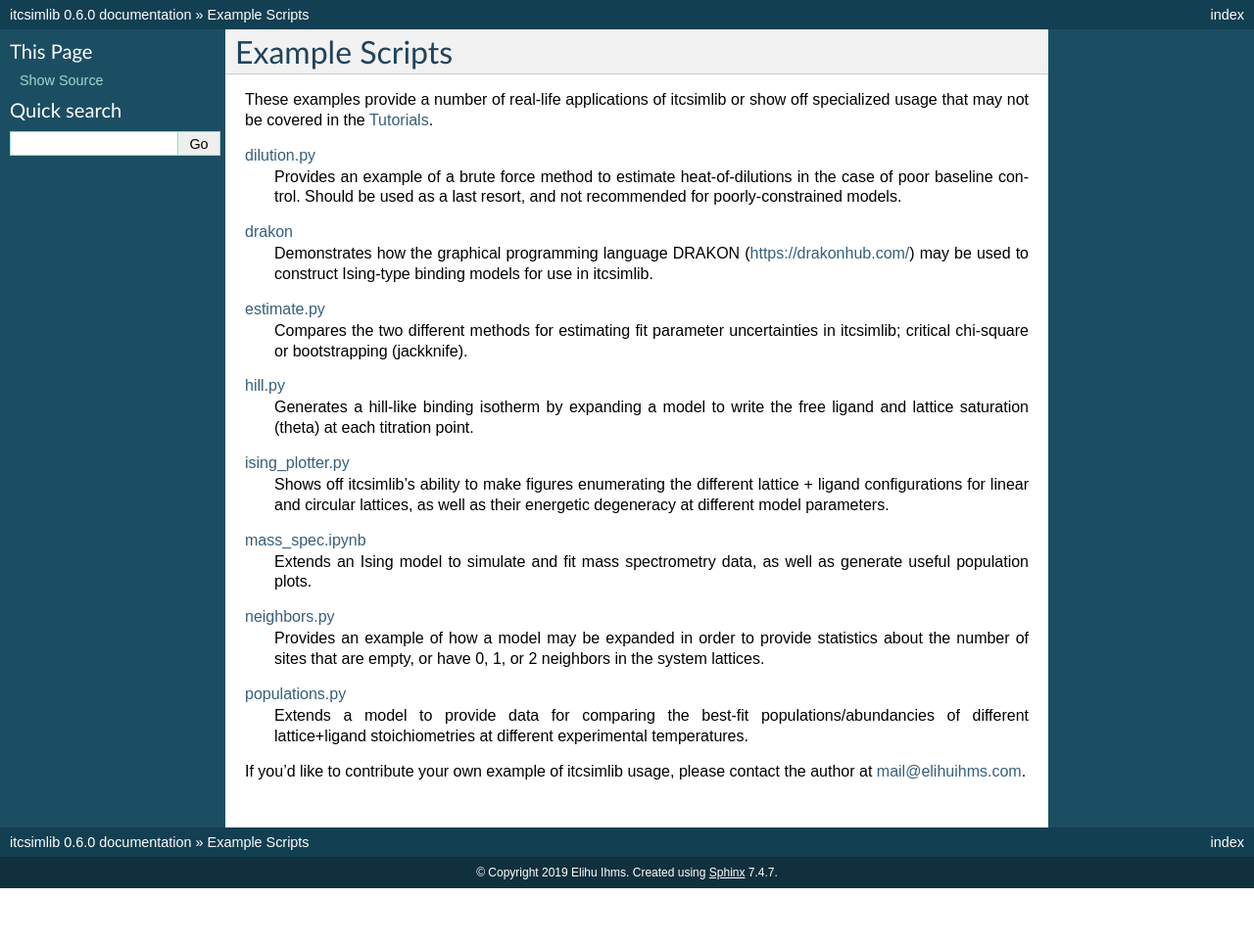
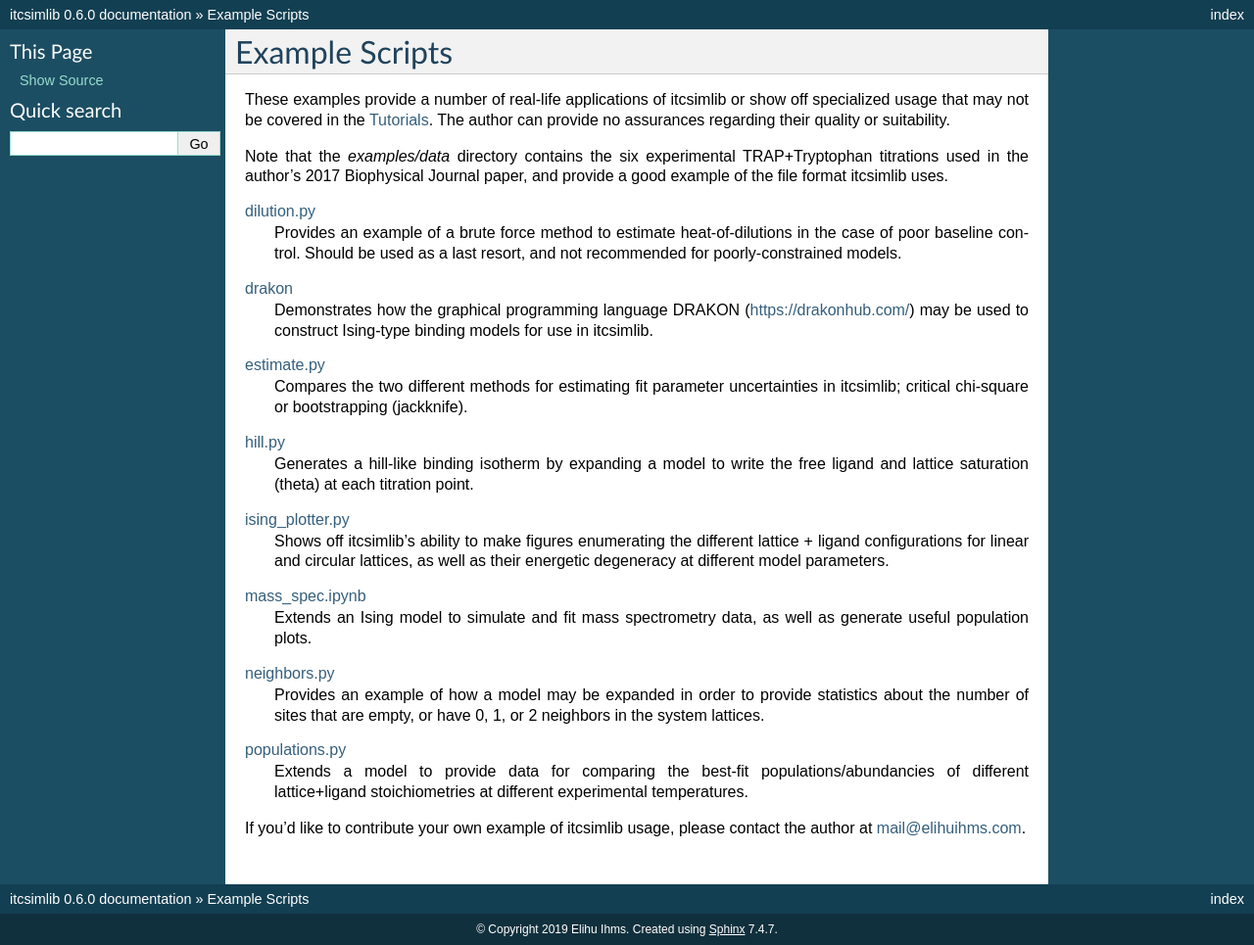
Before and after one commit to elihuihms/itcsimlib, a Sphinx documentation site: the page built from docs/examples.rst, in a window 1280 px wide. Shown: the whole page at 98% size. Built offline with Sphinx 7.4.7, drawn with Linux system fonts in a browser that asks for light colours; before the commit the page ends 907 px from its top, so only the background shows below that.

Commit message:
Documentation update

```diff
--- a/docs/conf.py
+++ b/docs/conf.py
@@ -94,7 +94,7 @@ html_theme = 'classic'
 # Add any paths that contain custom static files (such as style sheets) here,
 # relative to this directory. They are copied after the builtin static files,
 # so a file named "default.css" will overwrite the builtin "default.css".
-html_static_path = ['_static']
+html_static_path = ['./']
 
 # Custom sidebar templates, must be a dictionary that maps document names
 # to template names.
--- a/docs/examples.rst
+++ b/docs/examples.rst
@@ -5,7 +5,9 @@
 Example Scripts
 ---------------
 
-These examples provide a number of real-life applications of itcsimlib or show off specialized usage that may not be covered in the :ref:`itcsimlib-tutorial`.
+These examples provide a number of real-life applications of itcsimlib or show off specialized usage that may not be covered in the :ref:`itcsimlib-tutorial`. The author can provide no assurances regarding their quality or suitability.
+
+Note that the `examples/data` directory contains the six experimental TRAP+Tryptophan titrations used in the author’s 2017 Biophysical Journal paper, and provide a good example of the file format itcsimlib uses.
 
 `dilution.py <https://github.com/elihuihms/itcsimlib/blob/master/examples/dilution.py>`_
 	Provides an example of a brute force method to estimate heat-of-dilutions in the case of poor baseline control. Should be used as a last resort, and not recommended for poorly-constrained models.
```
Also changed, not shown: 2 other files.
